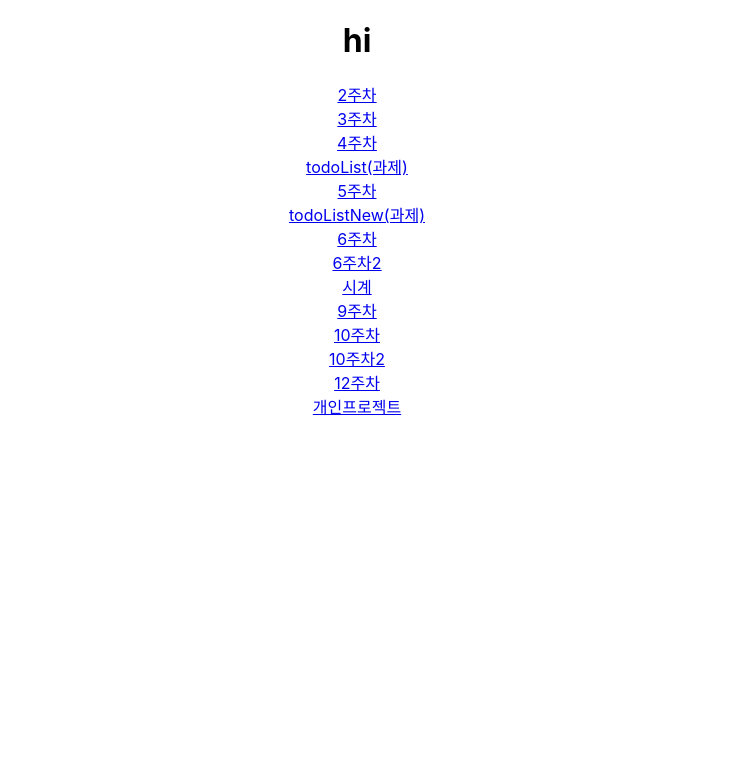
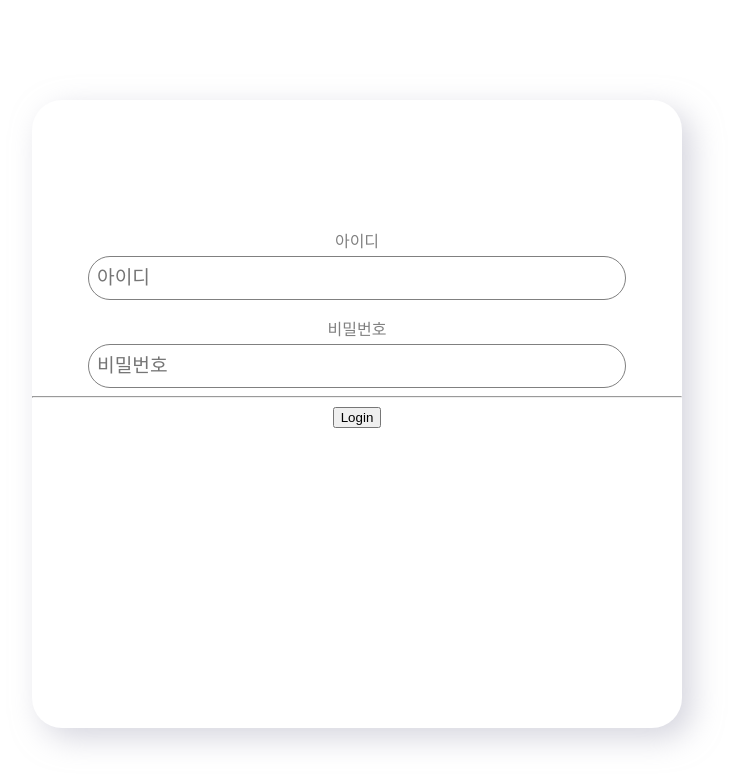
Before and after one commit to wjdwnsdnjs13/React_study, a React (Create React App) app in the folder class/: page / in a window 1280 px wide. Shown: the top 784 px of the page, without its empty margins (283-1014 px from the left). Built offline with nearby package versions, Linux system fonts and the light colour scheme.

Commit message:
로그인

```diff
--- a/class/package.json
+++ b/class/package.json
@@ -8,6 +8,8 @@
     "@testing-library/jest-dom": "^5.16.5",
     "@testing-library/react": "^13.4.0",
     "@testing-library/user-event": "^13.5.0",
+    "axios": "^1.4.0",
+    "http-proxy-middleware": "^2.0.6",
     "node-sass": "^7.0.3",
     "react": "^18.2.0",
     "react-dom": "^18.2.0",
--- a/class/src/App.css
+++ b/class/src/App.css
@@ -2,6 +2,31 @@
   text-align: center;
 }
 
+.LoginAndRegisterContainer {
+  margin: 100px auto;
+  padding-top: 10%;
+  width: 375px;
+  height: 500px;
+  background: var(--bg-color);
+  border-radius: 30px;
+  box-shadow: 10px 10px 30px rgb(174, 174, 192, 0.5),
+              -10px -10px 30px rgba(255, 255, 255);
+}
+.form button {
+  width: 100%;
+}
+#naverIdLogin{
+  margin: 10px auto;
+}
+@media screen and (min-width:950px) {
+  .LoginAndRegisterContainer {
+    width: 650px;
+  }
+  .form button {
+    width: 20%;
+    align-self: flex-end;
+  }
+}
 .App-logo {
   height: 40vmin;
   pointer-events: none;
--- a/class/src/App.js
+++ b/class/src/App.js
@@ -17,6 +17,8 @@ import Main0511 from "./10weeks/Main0511";
 import Main0512 from "./10weeks/Main0512";
 import Main0525 from "./12weeks/Main0525";
 import ProjectMain from "./study/ProjectMain";
+import Login from "./Login";
+import NaverLoginLoading from "./login/NaverLoginLoading";
 
 
 
@@ -25,14 +27,15 @@ function App() {
     <div className="App">
       <BrowserRouter>
         <Routes>
-          <Route path='/main0317' element={<Main0317/>}/>
-          <Route path='/main0324' element={<Main0324/>}/>
+          <Route path='/' element={<Login/>}/>
+          <Route path='/Main0317' element={<Main0317/>}/>
+          <Route path='/Main0324' element={<Main0324/>}/>
           <Route path='/Main0330' element={<Main0330/>}/>
           <Route path='/todoList' element={<TodoList/>}/>
           <Route path='/Main0406' element={<Main0406/>}/>
           <Route path='/todoListNew' element={<TodoListNew/>}/>
           <Route path='/Main0413' element={<Main0413/>}/>
-          <Route path='/' element={<Main/>}/>
+          <Route path='/Main' element={<Main/>}/>
           <Route path='/Main0414' element={<Main0414/>}/>
           <Route path='/Clock' element={<Clock/>}/>
           <Route path='/Main0504' element={<Main0504/>}/>
@@ -40,21 +43,10 @@ function App() {
           <Route path='/Main0512' element={<Main0512/>}/>
           <Route path='/Main0525' element={<Main0525/>}/>
           <Route path='/ProjectMain' element={<ProjectMain/>}/>
+          <Route path='/NaverLoginLoading' element={<NaverLoginLoading/>}/>
 
         </Routes>
       </BrowserRouter>
-      {/* <Header></Header>
-        <h1><a href="/">WEB</a></h1>
-      <nav>
-        <ol>
-          <li><a href="/rr/1">HTMLM</a></li>
-          <li>CSS</li>
-          <li>JavaScript</li>
-        </ol>
-      </nav>
-      <Article></Article>
-      <Box></Box>
-      <Link to="/0317/main0317">0317</Link> */}
     </div>
   );
 }
--- /dev/null
+++ b/class/src/Login.js
@@ -0,0 +1,108 @@
+import React, { useEffect, useState } from 'react'
+import InputWithLabel from './login/InputWithLabel'
+import axios from 'axios';
+import { useNavigate } from 'react-router-dom';
+
+const Login = () => {
+    const navigate = useNavigate();
+    const [user, setUser] = useState({
+        userId: "",
+        userPw: "",
+    });
+
+    const handleChange = (prop) => (event) => {
+        setUser({ ...user, [prop]: event.target.value });
+        console.log(user);
+    };
+
+    const handleClickShowPw = () => {
+        setUser({ ...user, showPw: !user.showPw });
+    };
+
+    const handleMouseDownPw = (event) => {
+        event.preventDefault();
+    };
+
+
+    // useEffect(() => {
+    //     const naverScript = document.createElement("script");
+
+    //     naverScript.src = "https://static.nid.naver.com/js/naveridlogin_js_sdk_2.0.2.js";
+    //     naverScript.type = "text/javascript";
+    //     document.head.appendChild(naverScript);
+
+    //     naverScript.onload = () => {
+    //         const naverLogin = new window.naver.LoginWithNaverId({
+    //             clientId: 'tO2j2iPpWPQQ1wzlM5MM', // Naver Client ID
+    //             callbackUrl: "http://localhost:3000/NaverLoginLoading", //로그인 성공 이후 URL
+    //             callbackHandle: true,
+    //             isPopup: false, //로그인 팝업 여부
+    //             loginButton: {
+    //                 color: "green",
+    //                 type: 3, //버튼 타입
+    //                 height: 75, //배너 및 버튼 높이
+    //             }
+    //         });
+    //         naverLogin.init();
+    //         naverLogin.logout(); //네이버 로그인이 계속 유지되는 경우가 있음, 초기화시 로그아웃
+
+    //     }
+    // }, [])
+    const logIn = async () => {
+        localStorage.setItem("userId", user.userId);
+        localStorage.setItem("userPw", user.userPw);
+        console.log(user);
+        await axios.post("/note/login", {
+                userId : user.userId,
+                userPw : user.userPw
+            })
+            .then((response) => {
+                console.log(response.data);
+                const statusCode = response.status;
+                if (statusCode === 201) {
+                    alert(
+                        "로그인이 정상적으로 처리되었습니다. 메인페이지로 이동합니다!"
+                    );
+                    localStorage.setItem("user", user);
+                    navigator("/Main");
+                } else if (statusCode === 400) {
+                    alert("로그인 실패!!");
+                }
+            }
+            )
+            .catch((error) => {
+                console.log(error);
+            });
+    }
+    const handleClick = "a";
+
+
+
+
+    return (
+        <div className='LoginAndRegisterContainer'>
+            <div className='LoginForm'>
+                <form>
+                    <InputWithLabel
+                        label="아이디"
+                        name="userId"
+                        placeholder="아이디"
+                        value={user.userId}
+                        onChange={handleChange("userId")} />
+                    <InputWithLabel
+                        label="비밀번호"
+                        name="userPw"
+                        placeholder="비밀번호"
+                        type="userPw"
+                        value={user.userPw}
+                        onChange={handleChange("userPw")} />
+                    <hr />
+                    <input type="submit" value="Login" onClick={logIn} />
+                </form>
+                <div id="naverIdLogin"></div>
+            </div>
+        </div>
+    )
+}
+
+export default Login
--- /dev/null
+++ b/class/src/login/InputWithLabel.js
@@ -0,0 +1,36 @@
+import React from 'react';
+import styled from 'styled-components';
+
+// 두개가 함께 있을땐 상단 (그 사이) 에 여백을 준다
+const Wrapper = styled.div`
+    & + & {
+        margin-top: 1rem;
+    }
+`;
+
+const Label = styled.div`
+    font-size: 1rem;
+    color: gray;
+    margin-bottom: 0.25rem;
+`;
+
+const Input = styled.input`
+    width: 80%;
+    border: 1px solid gray;
+    outline: none;
+    border-radius: 30px;
+    line-height: 2.5rem;
+    font-size: 1.2rem;
+    padding-left: 0.5rem;
+    padding-right: 0.5rem;
+`;
+
+// rest 쪽에는 onChange, type, name, value, placeholder 등의 input 에서 사용 하는 값들을 넣어줄수 있다.
+const InputWithLabel = ({label, ...rest}) => (
+    <Wrapper>
+        <Label>{label}</Label>
+        <Input {...rest}/>
+    </Wrapper>
+);
+
+export default InputWithLabel;
--- /dev/null
+++ b/class/src/login/NaverLoginLoading.js
@@ -0,0 +1,68 @@
+import React, { useEffect } from 'react'
+import axios from 'axios';
+import {useNavigate} from 'react-router-dom';
+
+const NaverLoginLoading = () => {
+    const navigate = useNavigate();
+    let token_data;
+    useEffect(async () => {
+
+        try {
+            // 토큰 호출
+            const token = window.location.href.split('=')[1].split('&')[0]; // 토큰
+            // const loginType = localStorage.getItem('loginType'); // 로그인 형식
+            // console.log(loginType);
+            console.log(token);
+
+            // 유저 토큰 보내기
+            // token_data = setSerLoginApi(token);
+
+            //await 안 쓰면 통신 끝나기 전 넘어갈 수 있음 따라서 await 써줌.
+            //await 쓰려면 async 안에서 써야함.
+            await axios.post("/start", { access_token: token })
+                .then((response) => {
+                    console.log(response.data);
+                    token_data = response.data;
+                })
+                .catch((error) => {
+                    console.log(error);
+                });
+
+            if (token_data != null) {
+                if (true) {
+                    navigate('/Main'/*,
+                        {state: {userType: ""}}
+                    */)
+                } else {
+                    console.log("이상함.")
+                    // 페이지 이동
+                    navigate('/'/*,
+                    {state: {userType: ""}}
+                */)
+                }
+
+            } else { // 데이터 실패
+
+                // 오류 출력
+                alert("[실패] 유저 데이터를 받지 못하였습니다.");
+
+                // 페이지 이동
+                navigate('/'/*,
+                {state: {
+                    userType: ""
+                }}
+                */)
+
+            }
+        } catch (err) {
+            console.log("Error >>", err);
+        }
+    }, []);
+    return (
+        <div>
+
+        </div>
+    )
+}
+
+export default NaverLoginLoading
```
Also changed, not shown: class/src/Register.js (added, +11 -0 lines), class/src/setupProxy.js (added, +11 -0 lines), class/src/study/ToyProject_note.js (added, +11 -0 lines), class/src/login/btnG_완성형.png (added), 1 other file (tests, documents, lock files or other folders).
